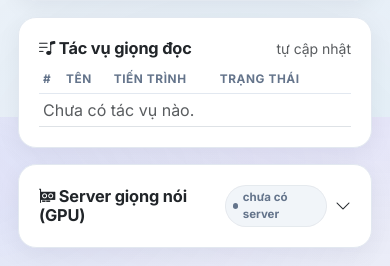
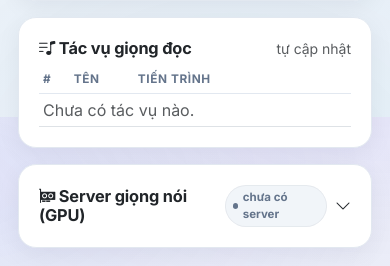
Before and after one commit to truong-vip-pro-max-ultra/host-a100, a Flask app: page /tools/clone-voice in a window 390 px wide. Shown: the part 1571-1837 px from the top of the page. Run offline with Flask 3, Linux system fonts and the light colour scheme; data that the repository does not hold is empty; some libraries are stand-ins or nearby versions.

Commit message:
Tools/voice: fix jobs table overflow on mobile
The jobs table set the progress column to width:34%, which forced the table to
cram into the viewport so the 5 nowrap action buttons spilled past the card on
phones. Drop the percentage (use min-width on that column) and give both the
jobs and GPU-server tables a table min-width so the existing table-responsive
wrapper scrolls them cleanly inside the card instead of breaking the layout.

Co-Authored-By: Claude Opus 4.8 <noreply@anthropic.com>

```diff
--- a/templates/tool_clone_voice.html
+++ b/templates/tool_clone_voice.html
@@ -173,8 +173,8 @@
         <span class="small text-muted">tự cập nhật</span>
       </div>
       <div class="table-responsive">
-      <table class="table table-sm align-middle mb-0">
-        <thead><tr><th>#</th><th>Tên</th><th style="width:34%">Tiến trình</th><th>Trạng thái</th><th></th></tr></thead>
+      <table class="table table-sm align-middle mb-0" style="min-width:560px">
+        <thead><tr><th>#</th><th>Tên</th><th style="min-width:150px">Tiến trình</th><th>Trạng thái</th><th></th></tr></thead>
         <tbody id="jobBody">
         {% for j in jobs %}
           <tr id="vjob-{{ j.id }}">
@@ -233,7 +233,7 @@
       {% endif %}
 
       <div class="table-responsive">
-      <table class="table table-sm align-middle mb-2">
+      <table class="table table-sm align-middle mb-2" style="min-width:560px">
         <thead><tr><th>#</th><th>Tên</th><th>Môi trường</th><th>Endpoint</th><th>Trạng thái</th><th></th></tr></thead>
         <tbody id="srvBody">
         {% for s in servers %}
```
